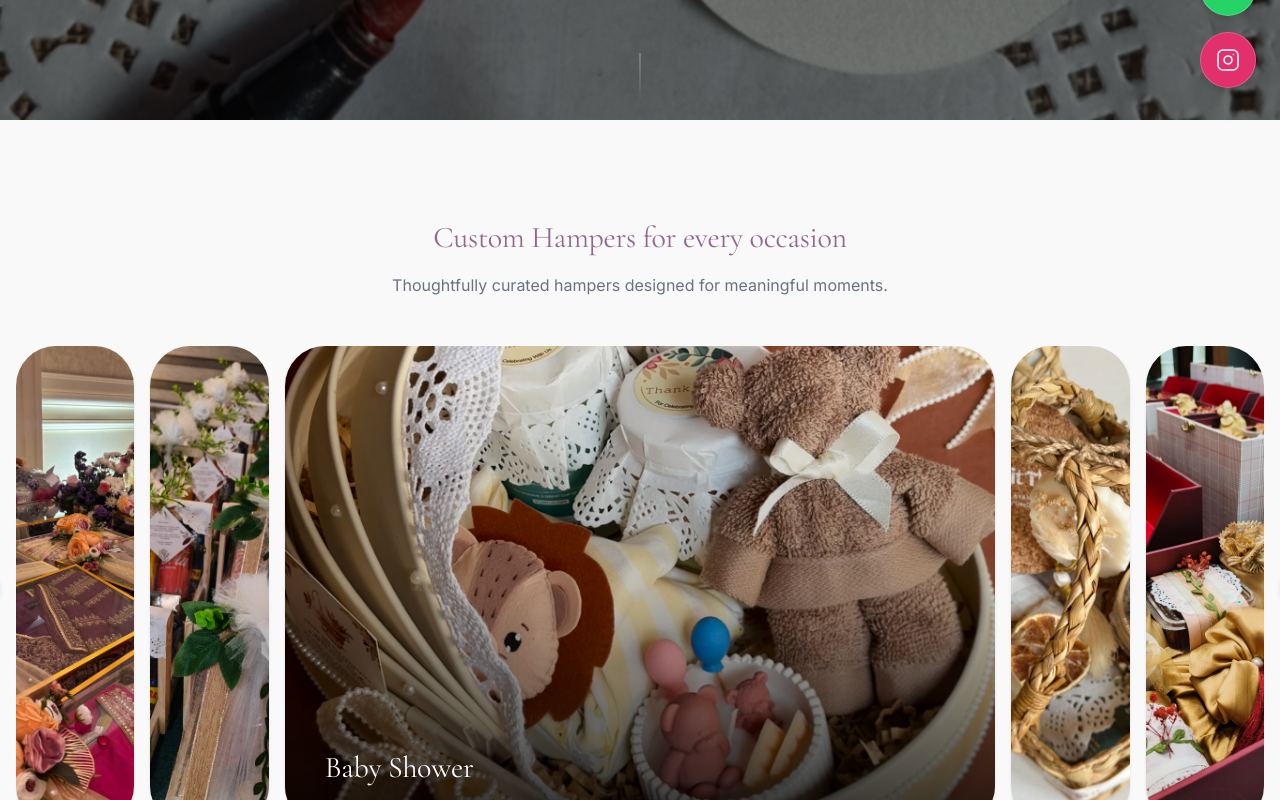
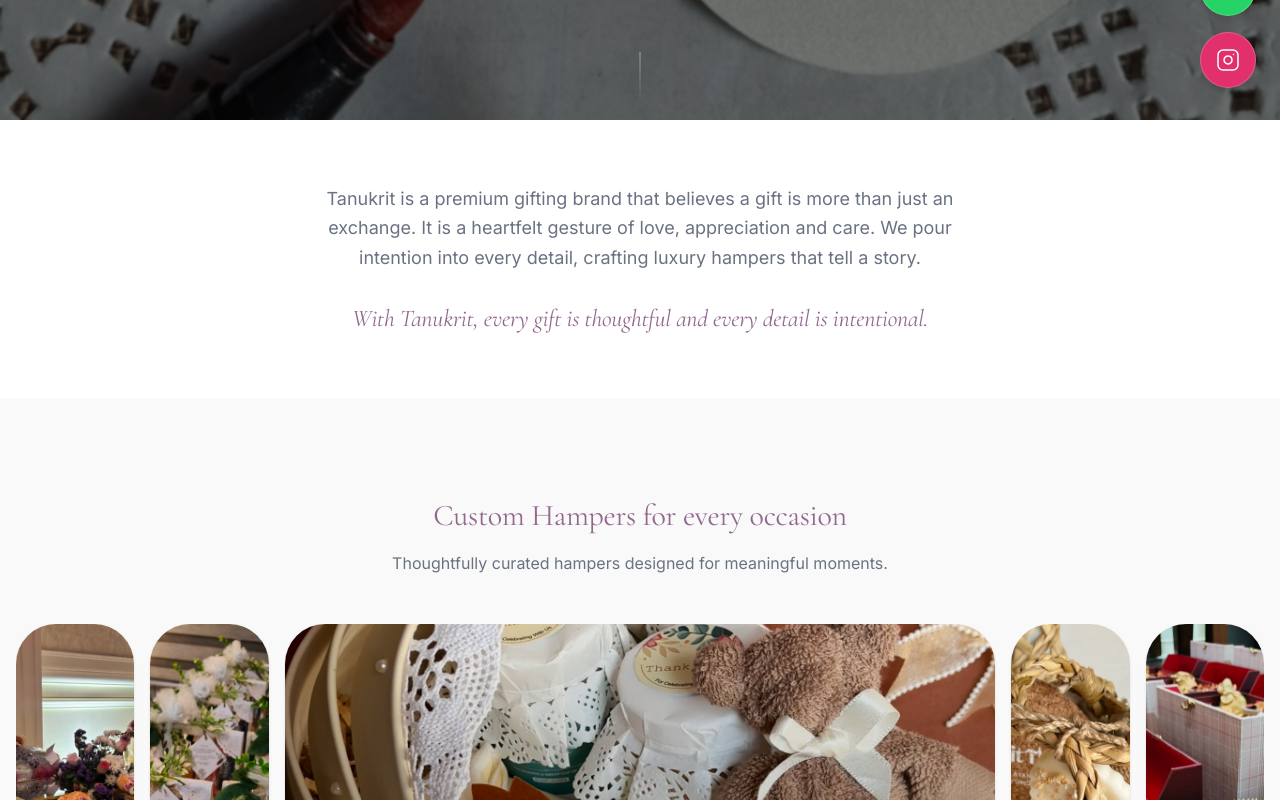
Before and after one commit to muditgarg48/tanukrit, a React (Vite) app: page / in a window 1280 px wide. Shown: the part 680-1480 px from the top of the page. Built offline with nearby package versions, Linux system fonts and the light colour scheme.

Commit message:
Adding a new Brand Story section just below the hero section

```diff
--- a/src/App.jsx
+++ b/src/App.jsx
@@ -3,6 +3,7 @@
 import FloatingActions from "./components/FloatingActions";
 import Hero from "./sections/Hero";
 
+const BrandStory = lazy(() => import("./sections/BrandStory"));
 const Showcase = lazy(() => import("./sections/Showcase"));
 const Introduction = lazy(() => import("./sections/Introduction"));
 const Testimonials = lazy(() => import("./sections/Testimonials"));
@@ -16,6 +17,7 @@
       <FloatingActions />
       <Hero />
       <Suspense fallback={null}>
+        <BrandStory />
         <Showcase />
         <Introduction />
         <Testimonials />
--- a/src/constants/content.js
+++ b/src/constants/content.js
@@ -43,8 +43,9 @@
     },
     introduction: {
         story: {
-            title: "Artfully Packaged. Emotionally Delivered.",
-            beliefs: "The right gift is a heartfelt gesture of love, appreciation and care. We pour intention into every detail, crafting luxury hampers that tell a story. With Tanukrit, every gift is thoughtful and every detail is intentional.",
+            title: "Brand Story",
+            description: "Tanukrit is a premium gifting brand that believes a gift is more than just an exchange. It is a heartfelt gesture of love, appreciation and care. We pour intention into every detail, crafting luxury hampers that tell a story.",
+            highlight: "With Tanukrit, every gift is thoughtful and every detail is intentional."
         },
         howItWorks: {
             title: "How It Works",
--- /dev/null
+++ b/src/sections/BrandStory.jsx
@@ -0,0 +1,29 @@
+import { CONTENT } from "../constants/content";
+import { motion } from "framer-motion";
+
+const BrandStory = () => {
+    const { story } = CONTENT.introduction;
+
+    return (
+        <section data-nav-theme="light" className="bg-white py-12 md:py-16 !pt-12 md:!pt-16 px-4 relative">
+            <div className="max-w-4xl mx-auto text-center">
+                <motion.div
+                    initial={{ opacity: 0, y: 15 }}
+                    whileInView={{ opacity: 1, y: 0 }}
+                    viewport={{ once: true }}
+                    transition={{ duration: 0.8, ease: "easeOut" }}
+                    className="flex flex-col gap-6 md:gap-8"
+                >
+                    <p className="text-base md:text-lg text-gray-500 leading-relaxed font-body max-w-2xl mx-auto">
+                        {story.description}
+                    </p>
+                    <p className="text-xl md:text-2xl font-heading text-primary leading-tight italic font-medium">
+                        {story.highlight}
+                    </p>
+                </motion.div>
+            </div>
+        </section>
+    );
+};
+
+export default BrandStory;
```
